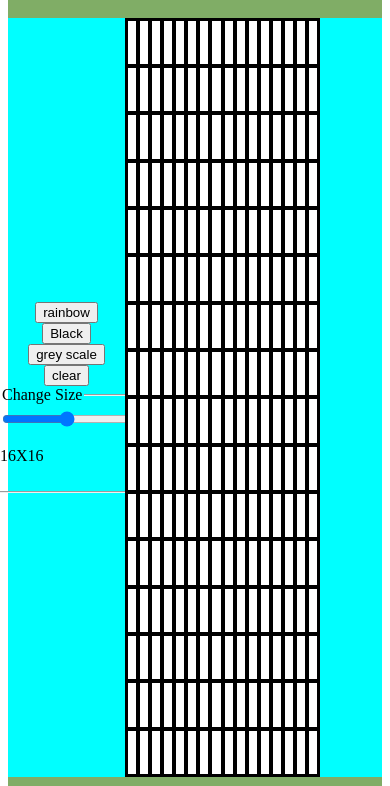
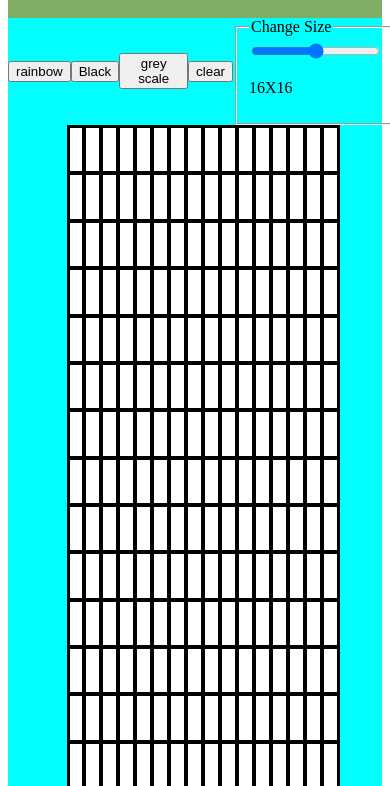
Before and after one commit to Adebisi1234/Etch-a-Sketch, a plain HTML site: page index.html in a window 390 px wide. Shown: the part 58-844 px from the top of the page. Drawn offline with Linux system fonts and the light colour scheme.

Commit message:
Make web app mobile responsive

```diff
--- a/index.html
+++ b/index.html
@@ -27,7 +27,9 @@
             </fieldset>
 
         </div>
-        <div class="container"></div>
+        <div class="right-flex">
+            <div class="container"></div>
+        </div>
     </div>
 
     <footer><p>Copyright © <script>
--- a/style.css
+++ b/style.css
@@ -34,6 +34,14 @@ h2{
     justify-content: center;
 }
 
+.right-flex {
+    display: flex;
+    height: fit-content;
+    width: 100vw;
+    justify-content: center;
+    align-items: center;
+}
+
 footer, header {
     display: flex;
     background-color: rgba(75, 140, 39, 0.707);
@@ -41,3 +49,21 @@ footer, header {
     align-items: center;
     height: 8vh;
 }
+
+@media screen and (max-width:700px) {
+    .flex {
+        flex-direction: column;
+    }
+
+    .left-flex{
+        width: 100vw;
+        display: flex;
+        flex-direction: row;
+        align-items: center;
+        justify-content: center;
+    }
+
+    .container {
+        width: 70vw;
+    }
+}
```
